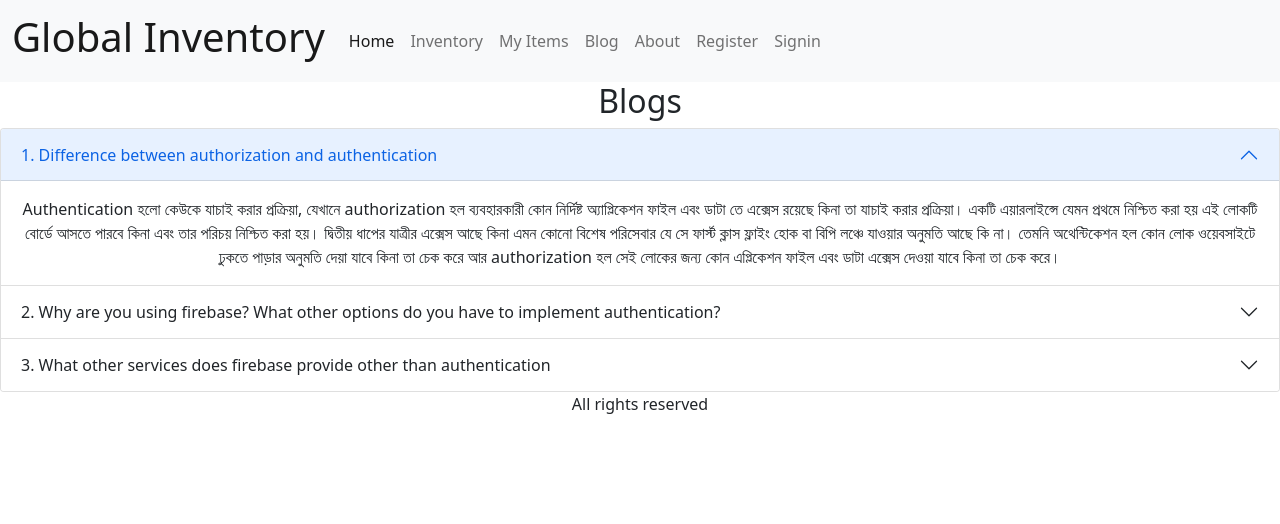
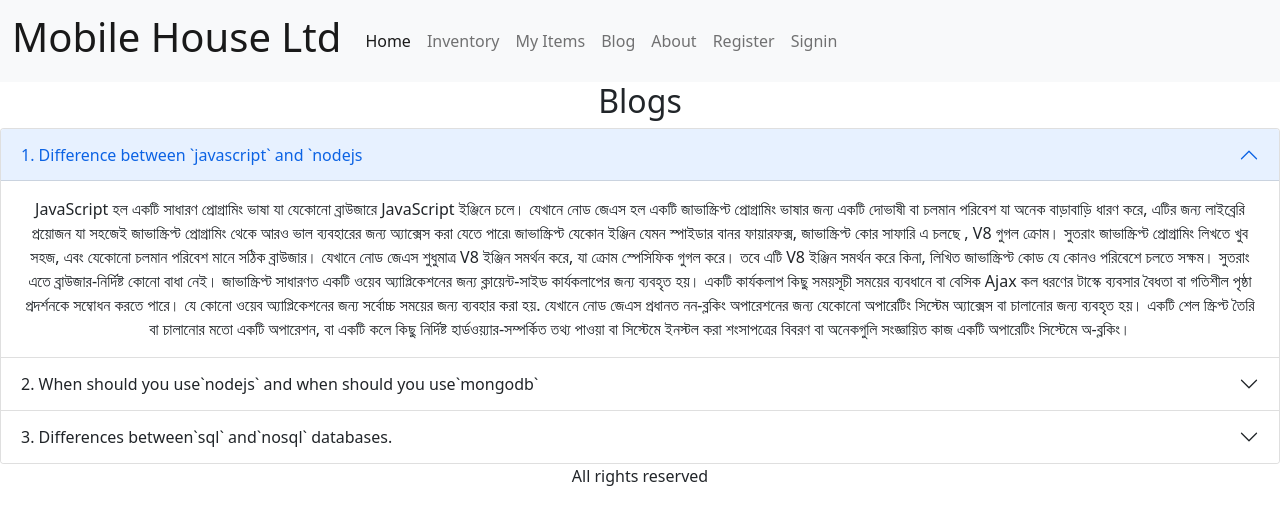
Before and after one commit to mdsohaghasan/warehouse-management-client-side, a React (Create React App) app: page /Blogs in a window 1280 px wide. Shown: the top 524 px of the page. Built offline with nearby package versions, Linux system fonts and the light colour scheme; no server answers.

Commit message:
Answer added on  Blog page

```diff
--- a/src/Components/Blogs/Blogs.js
+++ b/src/Components/Blogs/Blogs.js
@@ -10,34 +10,36 @@ function Blogs() {
             <div class="accordion-item">
               <h2 class="accordion-header" id="panelsStayOpen-headingOne">
                 <button class="accordion-button" type="button" data-bs-toggle="collapse" data-bs-target="#panelsStayOpen-collapseOne" aria-expanded="true" aria-controls="panelsStayOpen-collapseOne">
-                  1. Difference between authorization and authentication
+                  1. Difference between `javascript` and `nodejs
                 </button>
               </h2>
               <div id="panelsStayOpen-collapseOne" class="accordion-collapse collapse show" aria-labelledby="panelsStayOpen-headingOne">
                 <div class="accordion-body">
-                  Authentication হলো কেউকে যাচাই করার প্রক্রিয়া, যেখানে authorization হল ব্যবহারকারী কোন নির্দিষ্ট অ্যাপ্লিকেশন ফাইল এবং ডাটা তে  এক্সেস রয়েছে  কিনা তা যাচাই করার প্রক্রিয়া। একটি এয়ারলাইন্সে যেমন প্রথমে নিশ্চিত করা হয় এই লোকটি বোর্ডে আসতে পারবে কিনা এবং তার পরিচয় নিশ্চিত করা হয়। দ্বিতীয় ধাপের যাত্রীর এক্সেস আছে কিনা এমন কোনো বিশেষ পরিসেবার  যে সে ফার্স্ট ক্লাস ফ্লাইং হোক বা বিপি লঞ্চে যাওয়ার অনুমতি আছে কি না। তেমনি অথেন্টিকেশন হল কোন লোক ওয়েবসাইটে ঢুকতে পাড়ার অনুমতি দেয়া যাবে কিনা তা চেক করে আর authorization  হল সেই লোকের জন্য কোন এপ্লিকেশন ফাইল এবং ডাটা এক্সেস দেওয়া যাবে কিনা তা চেক করে।
+                  JavaScript হল একটি সাধারণ প্রোগ্রামিং ভাষা যা যেকোনো ব্রাউজারে JavaScript ইঞ্জিনে চলে। যেখানে নোড জেএস হল একটি জাভাস্ক্রিপ্ট প্রোগ্রামিং ভাষার জন্য একটি দোভাষী বা চলমান পরিবেশ যা অনেক বাড়াবাড়ি ধারণ করে, এটির জন্য লাইব্রেরি প্রয়োজন যা সহজেই জাভাস্ক্রিপ্ট প্রোগ্রামিং থেকে আরও ভাল ব্যবহারের জন্য অ্যাক্সেস করা যেতে পারে৷ জাভাস্ক্রিপ্ট যেকোন ইঞ্জিন যেমন স্পাইডার বানর ফায়ারফক্স, জাভাস্ক্রিপ্ট কোর সাফারি এ চলছে , V8 গুগল ক্রোম। সুতরাং জাভাস্ক্রিপ্ট প্রোগ্রামিং লিখতে খুব সহজ, এবং যেকোনো চলমান পরিবেশ মানে সঠিক ব্রাউজার। যেখানে নোড জেএস শুধুমাত্র V8 ইঞ্জিন সমর্থন করে, যা ক্রোম স্পেসিফিক গুগল করে। তবে এটি V8 ইঞ্জিন সমর্থন করে কিনা, লিখিত জাভাস্ক্রিপ্ট কোড যে কোনও পরিবেশে চলতে সক্ষম। সুতরাং এতে ব্রাউজার-নির্দিষ্ট কোনো বাধা নেই। জাভাস্ক্রিপ্ট সাধারণত একটি ওয়েব অ্যাপ্লিকেশনের জন্য ক্লায়েন্ট-সাইড কার্যকলাপের জন্য ব্যবহৃত হয়। একটি কার্যকলাপ কিছু সময়সূচী সময়ের ব্যবধানে বা বেসিক Ajax কল ধরণের টাস্কে ব্যবসার বৈধতা বা গতিশীল পৃষ্ঠা প্রদর্শনকে সম্বোধন করতে পারে। যে কোনো ওয়েব অ্যাপ্লিকেশনের জন্য সর্বোচ্চ সময়ের জন্য ব্যবহার করা হয়. যেখানে নোড জেএস প্রধানত নন-ব্লকিং অপারেশনের জন্য যেকোনো অপারেটিং সিস্টেম অ্যাক্সেস বা চালানোর জন্য ব্যবহৃত হয়। একটি শেল স্ক্রিপ্ট তৈরি বা চালানোর মতো একটি অপারেশন, বা একটি কলে কিছু নির্দিষ্ট হার্ডওয়্যার-সম্পর্কিত তথ্য পাওয়া বা সিস্টেমে ইনস্টল করা শংসাপত্রের বিবরণ বা অনেকগুলি সংজ্ঞায়িত কাজ একটি অপারেটিং সিস্টেমে অ-ব্লকিং।
+
                 </div>
               </div>
             </div>
             <div class="accordion-item">
               <h2 class="accordion-header" id="panelsStayOpen-headingTwo">
                 <button class="accordion-button collapsed" type="button" data-bs-toggle="collapse" data-bs-target="#panelsStayOpen-collapseTwo" aria-expanded="false" aria-controls="panelsStayOpen-collapseTwo">
-                  2. Why are you using firebase? What other options do you have to implement authentication?      </button>
+                  2. When should you use`nodejs` and when should you use`mongodb`      </button>
               </h2>
               <div id="panelsStayOpen-collapseTwo" class="accordion-collapse collapse" aria-labelledby="panelsStayOpen-headingTwo">
                 <div class="accordion-body">
-                  Firebase-এর সেরা বৈশিষ্ট্যগুলির মধ্যে একটি হল অ্যানালিটিক্স ড্যাশবোর্ড যা এটি দিয়ে সজ্জিত। এটি বিনামূল্যে এবং 500টি ইভেন্টের প্রকার রিপোর্ট করার ক্ষমতা রয়েছে, প্রতিটিতে 25টি পর্যন্ত বৈশিষ্ট্য রয়েছে৷ এটির মাধ্যমে অনেক সহজেই মার্কেটিং করা যায় এবং আমি যে নির্দিষ্ট ব্যবহারকারীদের কাছে পৌঁছে দিতে চাচ্ছি তাদের সহজেই পাওয়া যায়। এবং অ্যাপ ডেভেলপমেন্ট এর সবচেয়ে গুরুত্বপূর্ণ দিকগুলো একটি হলো সময়ের সাথে সাথে ব্যবহারকারীদের বাড়াতে এবং তাদের সাথে যুক্ত হতে সক্ষম হওয়া সার্ভিসের মাধ্যমে অনেক সহজেই করা যায়। এবং আমার পছন্দের সবচেয়ে প্রিয় একটি হলো যে সিস্টেম দিয়েই অ্যাপ ডেভেলপ করতে চাই না কেন সব সবকিছুর জন্যই সমাধান রয়েছে Firebase alternative Back4App, AWS Amplify , Kuzzle. Couchbase NativeScript. RxDB.Flutter.
+                  সার্ভার-সাইডে ক্লাসিক ওয়েব অ্যাপ্লিকেশন তৈরি করতেও Node.js ব্যবহার করা যেতে পারে। যাইহোক, যতক্ষণ সম্ভব, এই অনুরোধ-প্রতিক্রিয়া দৃষ্টান্ত যেখানে Node.js রেন্ডার করা HTML এর কাছাকাছি বহন করবে তা সবচেয়ে সাধারণ ব্যবহারের ক্ষেত্রে নয়। এই পদ্ধতির পক্ষে এবং বিপক্ষে যুক্তি রয়েছে। এখানে বিবেচনা করার জন্য কিছু তথ্য রয়েছে৷ যদি কোনো অ্যাপ্লিকেশনে কোনো CPU নিবিড় গণনা না থাকে, তাহলে আপনি এটি জাভাস্ক্রিপ্ট টপ-টু-বটম, এমনকি ডাটাবেস স্তর পর্যন্ত তৈরি করতে পারেন যদি আপনি MongoDB-এর মতো JSON স্টোরেজ অবজেক্ট DB ব্যবহার করেন। এটি উন্নয়নকে নিয়োগ সহ উল্লেখযোগ্যভাবে সহজ করে।
+                  ক্রলাররা একটি সম্পূর্ণ-রেন্ডার করা HTML প্রতিক্রিয়া পায়, যেটি অনেক বেশি SEO-বান্ধব, বলুন, Node.js-এর উপরে চালানো একটি একক পৃষ্ঠা অ্যাপ্লিকেশন বা একটি ওয়েবসকেট অ্যাপ। MongoDB হল একটি সাধারণ-উদ্দেশ্য ডেটাবেস যা অ্যাপ্লিকেশনগুলিকে সমর্থন করার জন্য বিভিন্ন উপায়ে ব্যবহৃত হয়। বিভিন্ন শিল্পে যেমন, টেলিযোগাযোগ, গেমিং, আর্থিক, স্বাস্থ্যসেবা, এবং খুচরা । MongoDB অনেকগুলি বিভিন্ন ব্যবসা এবং ফাংশনে একটি বাড়ি খুঁজে পেয়েছে কারণ এটি ডেটা ম্যানেজমেন্ট এবং সফ্টওয়্যার বিকাশে দীর্ঘস্থায়ী সমস্যার সমাধান করে। MongoDB এর জন্য সাধারণ ব্যবহারের ক্ষেত্রে অন্তর্ভুক্ত
                 </div>
               </div>
             </div>
             <div class="accordion-item">
               <h2 class="accordion-header" id="panelsStayOpen-headingThree">
                 <button class="accordion-button collapsed" type="button" data-bs-toggle="collapse" data-bs-target="#panelsStayOpen-collapseThree" aria-expanded="false" aria-controls="panelsStayOpen-collapseThree">
-                  3. What other services does firebase provide other than authentication      </button>
+                  3. Differences between`sql` and`nosql` databases.      </button>
               </h2>
               <div id="panelsStayOpen-collapseThree" class="accordion-collapse collapse" aria-labelledby="panelsStayOpen-headingThree">
                 <div class="accordion-body">
-                  Cloud Messaging: Deliver and receive messages in a more reliable way across platforms Authentication: Hosting: fast hosting service, Remote Configuration: Customize your app on the go Test Lab: Test in the lab instead of on your users Crash Reporting: Realtime Database: Store and sync app data in realtime worldwide Storage: File storing easy Integration with Other Services Audience Segmentation Unlimited Reporting Dynamic Links.
+                  একটি ডাটাবেস নির্বাচন করার ক্ষেত্রে সবচেয়ে বড় সিদ্ধান্ত হল একটি রিলেশনাল SQL বা নন-রিলেশনাল NoSQL ডেটা স্ট্রাকচার বেছে নেওয়া। যদিও উভয় ডাটাবেসই কার্যকর বিকল্প, তবুও উভয়ের মধ্যে কিছু মূল পার্থক্য রয়েছে যা ব্যবহারকারীদের একটি সিদ্ধান্ত নেওয়ার সময় মনে রাখতে হবে। এসকিউএল ডাটাবেসগুলিকে প্রাথমিকভাবে রিলেশনাল ডেটাবেস RDBMS বলা হয়; যেখানে NoSQL ডাটাবেসকে প্রাথমিকভাবে অ-রিলেশনাল বা বিতরণ করা ডাটাবেস বলা হয়। একটি NoSQL ডাটাবেসে অসংগঠিত ডেটার জন্য গতিশীল স্কিমা রয়েছে। ডেটা বিভিন্ন উপায়ে সংরক্ষণ করা হয় যার অর্থ এটি নথি-ভিত্তিক, কলাম-ভিত্তিক, গ্রাফ-ভিত্তিক বা কীভ্যালু স্টোর হিসাবে সংগঠিত হতে পারে। এই নমনীয়তার অর্থ হল নথিগুলি প্রথমে সংজ্ঞায়িত কাঠামো ছাড়াই তৈরি করা যেতে পারে। এছাড়াও প্রতিটি নথির নিজস্ব অনন্য কাঠামো থাকতে পারে। সিনট্যাক্স ডাটাবেস থেকে ডাটাবেসে পরিবর্তিত হয় এবং আপনি যেতে যেতে ক্ষেত্র যোগ করতে পারেন। SQL ডাটাবেস ডেটা ভিত্তিক স্ট্রাকচার্ড ক্যোয়ারী ল্যাঙ্গুয়েজ SQL সংজ্ঞায়িত করে এবং ম্যানিপুলেট করে। একদিক থেকে দেখলে এই ভাষা অত্যন্ত শক্তিশালী। SQL হল সবচেয়ে বহুমুখী এবং ব্যাপকভাবে ব্যবহৃত বিকল্পগুলির মধ্যে একটি যা এটিকে বিশেষ করে দুর্দান্ত জটিল প্রশ্নের জন্য একটি নিরাপদ পছন্দ করে তোলে। কিন্তু অন্য দিক থেকে এটি সীমাবদ্ধ হতে পারে। SQL এর সাথে কাজ করার আগে আপনার ডেটার গঠন নির্ধারণ করতে আপনাকে পূর্বনির্ধারিত স্কিমা ব্যবহার করতে হবে। এছাড়াও আপনার সমস্ত ডেটা অবশ্যই একই কাঠামো অনুসরণ করবে। এর জন্য গুরুত্বপূর্ণ আপ-ফ্রন্ট প্রস্তুতির প্রয়োজন হতে পারে যার অর্থ কাঠামোর পরিবর্তন আপনার পুরো সিস্টেমের জন্য উভয়ই কঠিন এবং বিঘ্নিত হবে।
                 </div>
               </div>
             </div>
--- a/src/Components/Headers/Headers.js
+++ b/src/Components/Headers/Headers.js
@@ -16,7 +16,7 @@ function Headers() {
     <div>
       <nav class="navbar navbar-expand-lg navbar-light bg-light">
         <div class="container-fluid">
-          <Link to="/" class="navbar-brand"><h1>Global Inventory</h1></Link>
+          <Link to="/" class="navbar-brand"><h1>Mobile House Ltd</h1></Link>
           <button class="navbar-toggler" type="button" data-bs-toggle="collapse" data-bs-target="#navbarNav" aria-controls="navbarNav" aria-expanded="false" aria-label="Toggle navigation">
             <span class="navbar-toggler-icon"></span>
           </button>
```
